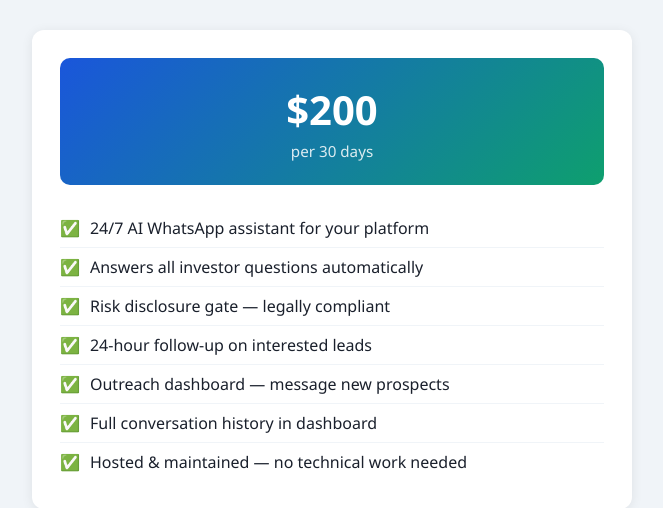
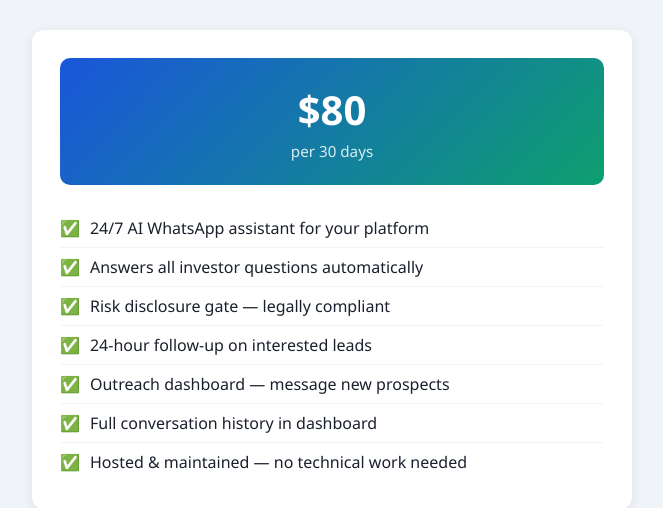
Before and after one commit to Kay-John/sentegrow-agent-, a Flask app: page /subscribe in a window 1280 px wide. Shown: the part 153-661 px from the top of the page, without its empty margins (308-971 px from the left). Run offline with Flask 3, Linux system fonts and the light colour scheme.

Commit message:
Update subscription price to 0/month for SenteGrow

```diff
--- a/templates/subscribe.html
+++ b/templates/subscribe.html
@@ -58,7 +58,7 @@
   <!-- Pricing -->
   <div class="card">
     <div class="price-box">
-      <div class="amount">$200</div>
+      <div class="amount">$80</div>
       <div class="period">per 30 days</div>
     </div>
     <ul class="feature-list">
```
